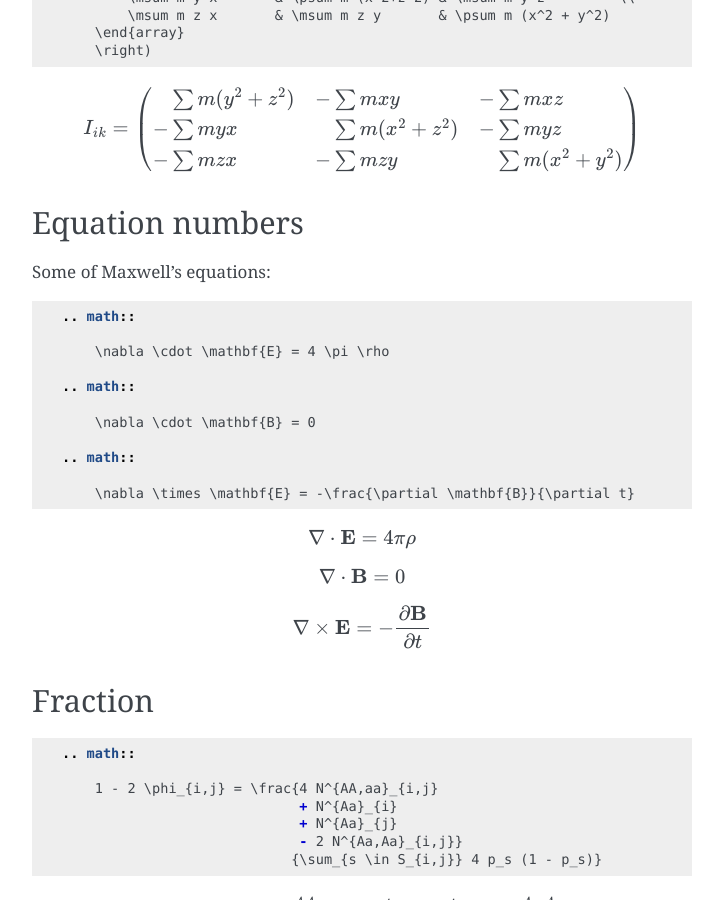
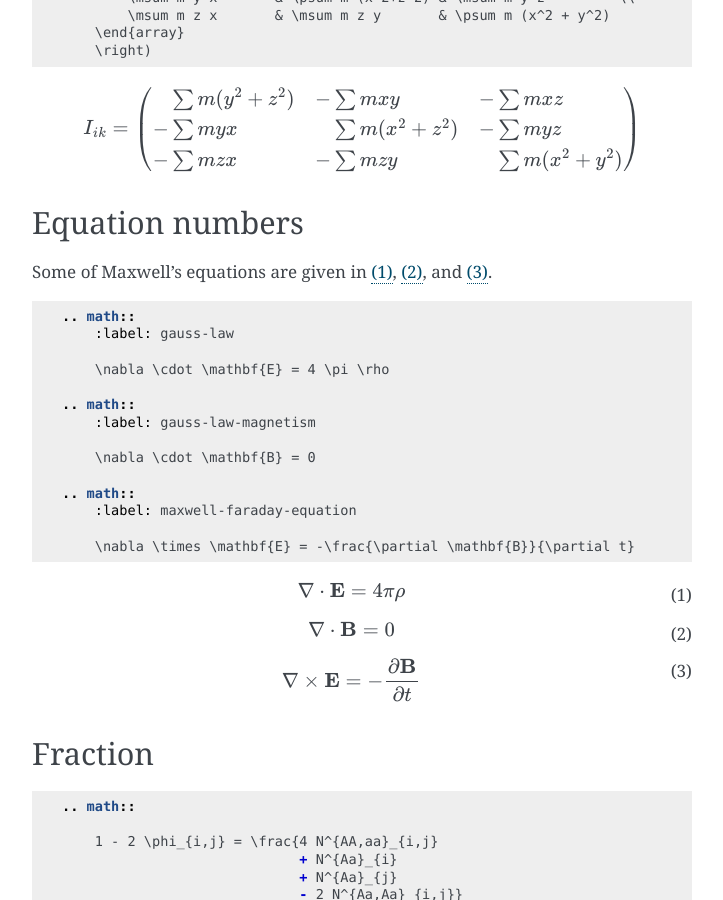
Before and after one commit to hagenw/sphinxcontrib-katex, a Sphinx documentation site: the page built from docs/examples.rst, in a window 1280 px wide and 900 px high, scrolled down 2265 px. Shown: the whole window, without its empty margins (388-1111 px from the left). Built offline with Sphinx 7.4.7, drawn with Linux system fonts in a browser that asks for light colours; formulas are drawn with MathJax 3.

Commit message:
DOC: reintroduce equation labels

```diff
--- a/docs/examples.rst
+++ b/docs/examples.rst
@@ -162,31 +162,40 @@ environment for more complex matrices:
 Equation numbers
 ----------------
 
-Some of Maxwell's equations:
+Some of Maxwell's equations are given
+in :eq:`gauss-law`,
+:eq:`gauss-law-magnetism`,
+and :eq:`maxwell-faraday-equation`.
 
 .. code-block:: rst
 
     .. math::
+        :label: gauss-law
 
         \nabla \cdot \mathbf{E} = 4 \pi \rho
 
     .. math::
+        :label: gauss-law-magnetism
 
         \nabla \cdot \mathbf{B} = 0
 
     .. math::
+        :label: maxwell-faraday-equation
 
         \nabla \times \mathbf{E} = -\frac{\partial \mathbf{B}}{\partial t}
 
 .. math::
+    :label: gauss-law
 
     \nabla \cdot \mathbf{E} = 4 \pi \rho
 
 .. math::
+    :label: gauss-law-magnetism
 
     \nabla \cdot \mathbf{B} = 0
 
 .. math::
+    :label: maxwell-faraday-equation
 
     \nabla \times \mathbf{E} = -\frac{\partial \mathbf{B}}{\partial t}
 
```
